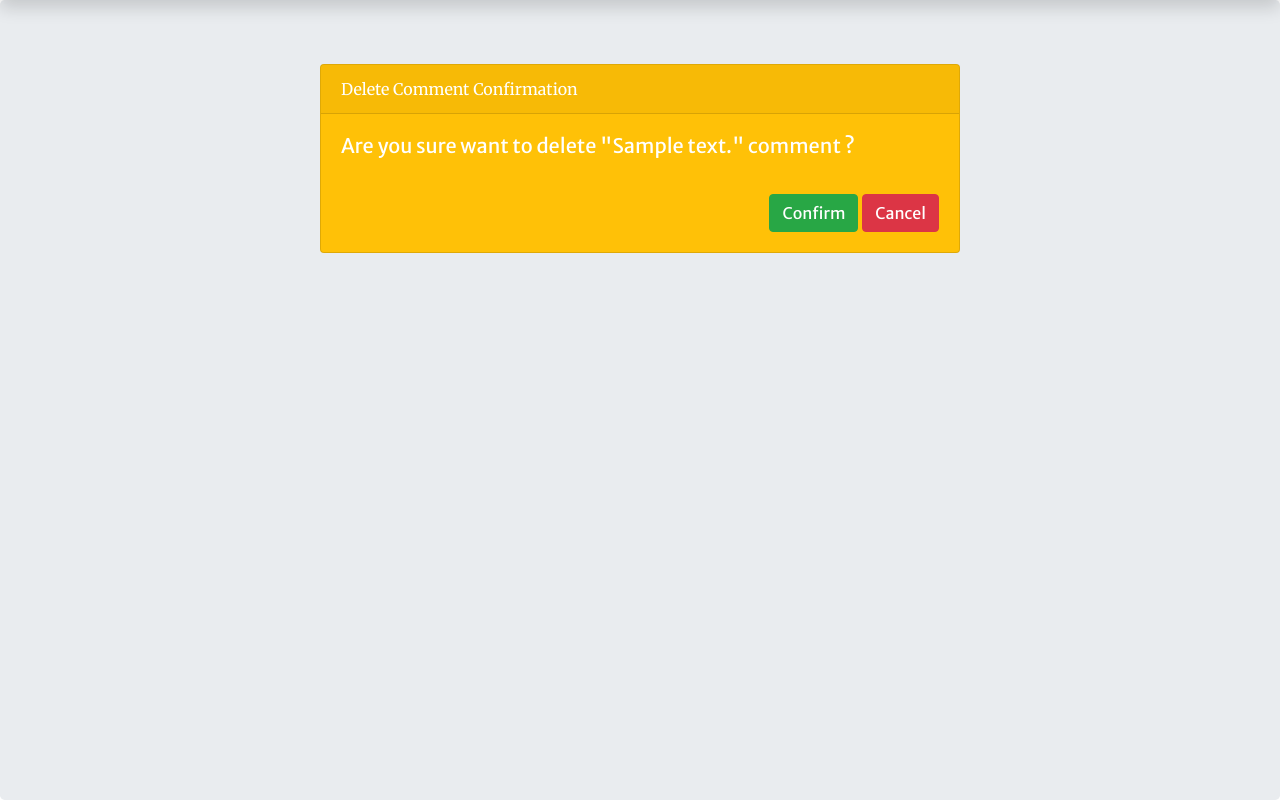
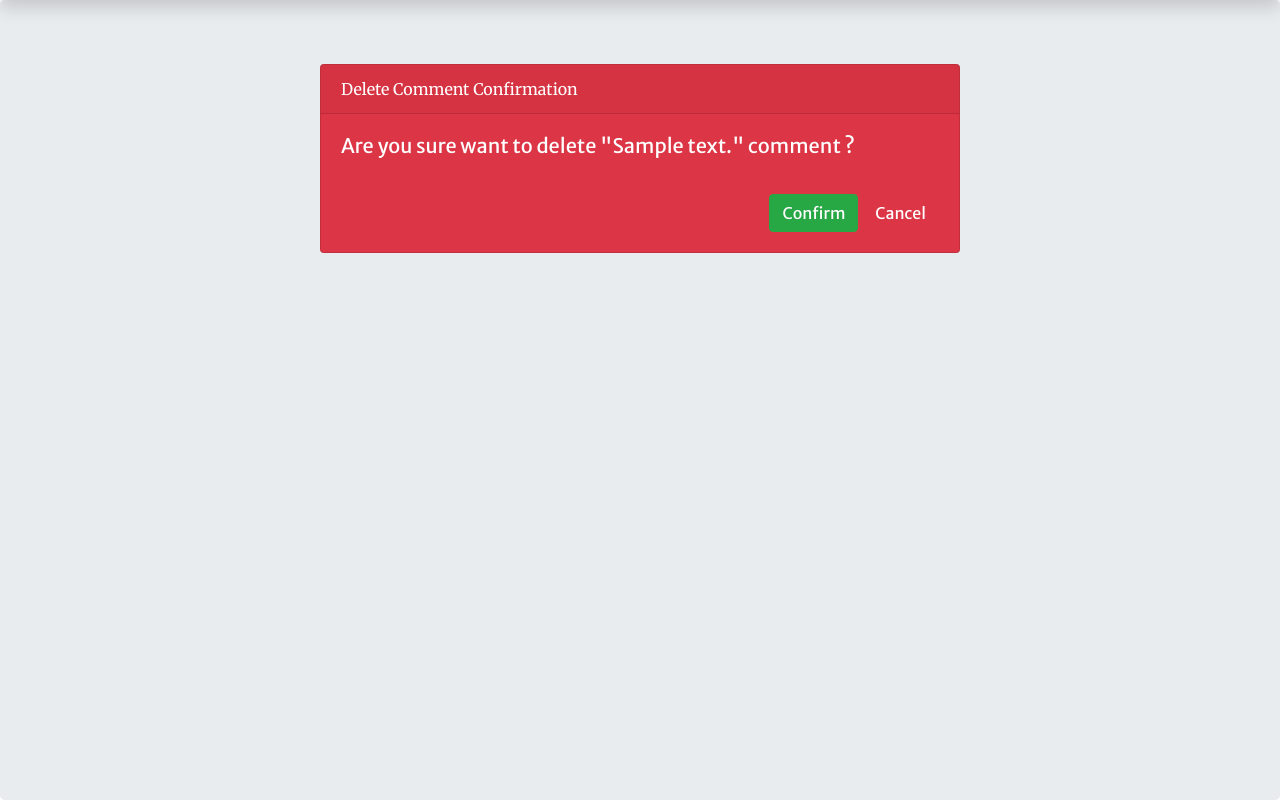
Before and after one commit to samleonnn/MovieOn, a Django app: page /movie/1/comment/delete/1 in a window 1280 px wide. Shown: the part 72-872 px from the top of the page. Run offline with Django 3.2, Linux system fonts and the light colour scheme; a user stored in the database is signed in; tables that the repository leaves empty hold one stand-in row (values such as "Sample post"); some libraries are stand-ins or nearby versions.

Commit message:
resolving several html files

```diff
--- a/MovieOn/templates/comment/comment_delete_form.html
+++ b/MovieOn/templates/comment/comment_delete_form.html
@@ -36,7 +36,7 @@
 {% block content %}
 <br>
 <div class="jumbotron" style="background-color: #e9ecef; height: 100vh; overflow-y: hidden;">
-    <div class="card text-white bg-warning mb-3" style="max-width: 40rem; margin: 0 auto; margin-bottom: 10px;">
+    <div class="card text-white bg-danger mb-3" style="max-width: 40rem; margin: 0 auto; margin-bottom: 10px;">
         <div class="card-header">Delete Comment Confirmation</div>
         <div class="card-body">
             <h5 class="card-title">Are you sure want to delete "{{ comment.body }}" comment ?</h5>
--- a/MovieOn/templates/error/404.html
+++ b/MovieOn/templates/error/404.html
@@ -43,7 +43,7 @@ a{% extends 'base_generic.html' %}
             <span class="login100-form-title">
                 Ooopss Sorryyy....
                 <h3>We brought you wrong</h3>
-                <br><br><br><br><br><br><br>
+                <br><br><br>
                 <h4><a href="{% url 'index' %}">Go back to home</a></h4>
             </span>
         </div>
--- a/MovieOn/templates/error/500.html
+++ b/MovieOn/templates/error/500.html
@@ -43,6 +43,7 @@ a{% extends 'base_generic.html' %}
             <span class="login100-form-title">
                 Ooopss Sorryyy....
                 <h3>We brought you wrong</h3>
+                <br><br><br>
                 <h4><a href="{% url 'index' %}">Go back to home</a></h4>
             </span>
         </div>
```
